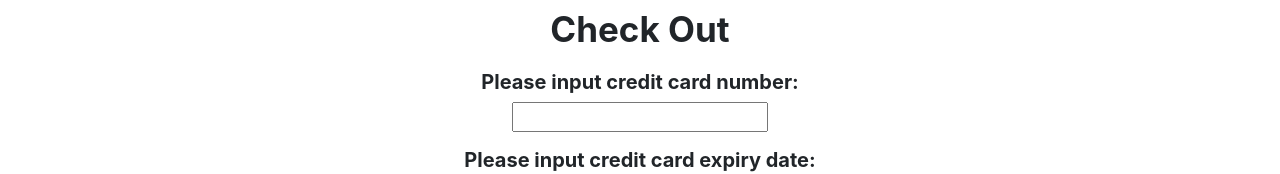
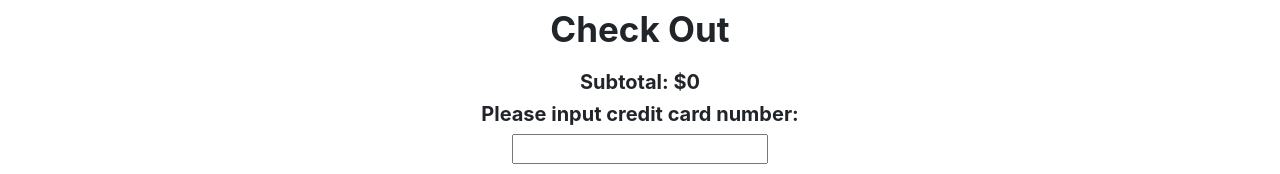
Before and after one commit to rmit-fsd-2024-s1/s4001736-s3816935-a1, a React (Create React App) app: page /checkout in a window 1280 px wide. Shown: the part 318-492 px from the top of the page. Built offline with nearby package versions, Linux system fonts and the light colour scheme.

Commit message:
total price on check out page

```diff
--- a/src/pages/CCValidation.js
+++ b/src/pages/CCValidation.js
@@ -3,8 +3,10 @@ import React, {useState} from "react";
 // https://www.tutorialspoint.com/how-to-validate-a-credit-card-number-in-reactjs
 // npm i validator
 import validator from "validator";
+import { getTotalPrice } from "../repository/cart";
 
 export default function CheckOut(props) {
+  const totalPrice = getTotalPrice();
   let [cardNumber, setCardNumber] = useState("");
   let [messageOfNumber, setMessageOfNumber] = useState("");
   let [cardDate, setCardDate] = useState("");
@@ -42,6 +44,7 @@ export default function CheckOut(props) {
   return (
     <div className="main">
       <h1>Check Out</h1>
+      <h4>Subtotal: ${totalPrice}</h4>
       <h4>
         {" "}
         Please input credit card number: {""}
```
